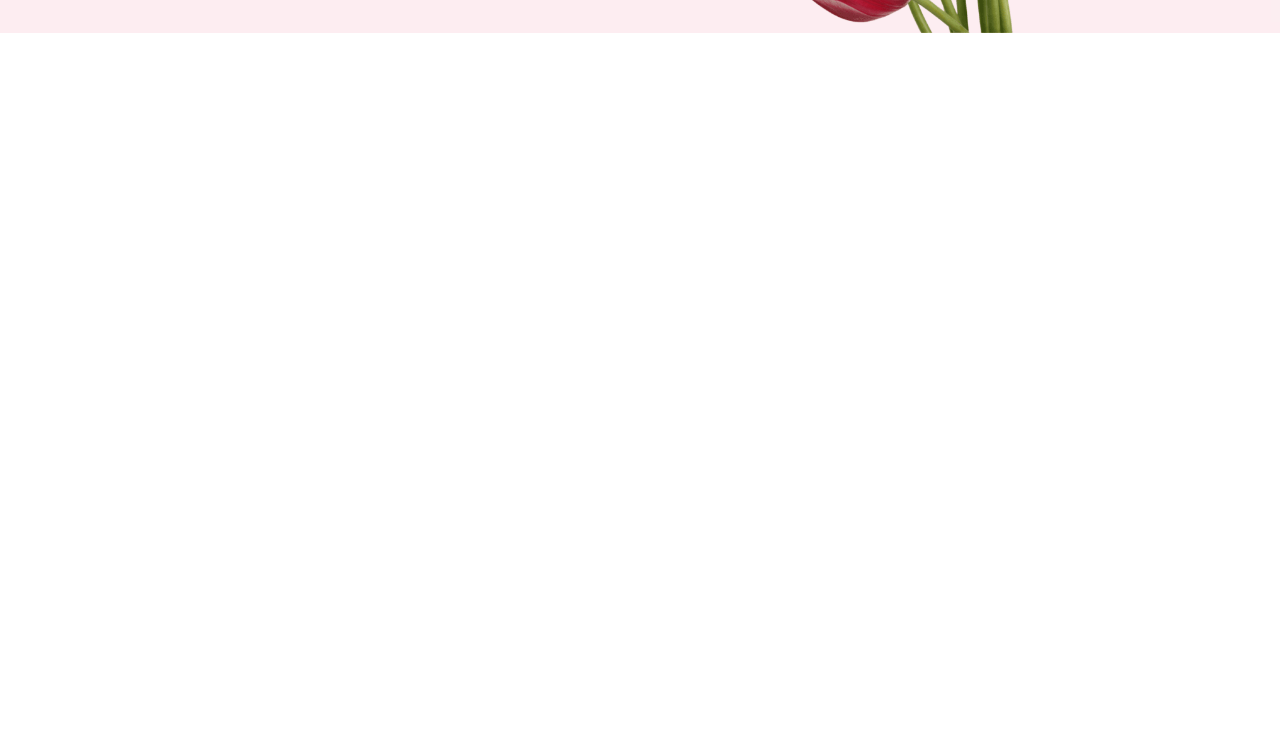
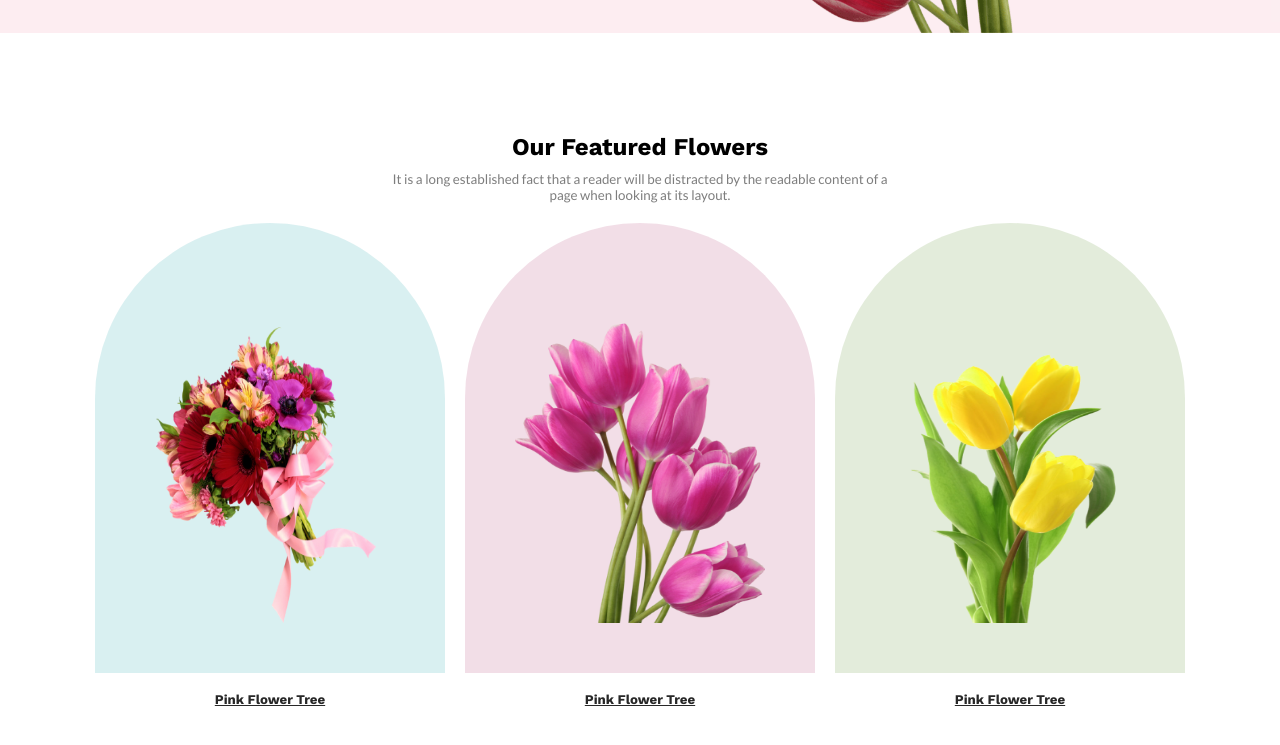
Before and after one commit to Saeedullah15/flower-shop, a plain HTML site: page index.html in a window 1280 px wide. Shown: the part 487-1232 px from the top of the page. Before the commit the page ends 800 px from the top, so only its background shows below. Drawn offline with nearby package versions, Linux system fonts and the light colour scheme; a web font is replaced by a local one.

Commit message:
featured flower section done

```diff
--- a/index.html
+++ b/index.html
@@ -15,6 +15,7 @@
 
 <body>
     <header>
+        <!-- header section -->
         <section class="header">
             <div class="half-width">
                 <div class="headings">
@@ -34,7 +35,31 @@
         </section>
     </header>
     <main>
-
+        <!-- featured flower section -->
+        <section class="f-f-section">
+            <div class="f-f-text">
+                <h2>Our Featured Flowers</h2>
+                <small class="small-text">It is a long established fact that a reader will be distracted by the readable
+                    content of a page
+                    when
+                    looking at its layout.
+                </small>
+            </div>
+            <div class="f-f-container">
+                <div class="single-featured-flower">
+                    <img class="f-f-image-1" src="images/pngwing 5.png" alt="">
+                    <h5>Pink Flower Tree</h5>
+                </div>
+                <div class="single-featured-flower">
+                    <img class="f-f-image-2" src="images/pngwing 6.png" alt="">
+                    <h5>Pink Flower Tree</h5>
+                </div>
+                <div class="single-featured-flower">
+                    <img class="f-f-image-3" src="images/pngwing 7.png" alt="">
+                    <h5>Pink Flower Tree</h5>
+                </div>
+            </div>
+        </section>
     </main>
     <footer>
 
--- a/style.css
+++ b/style.css
@@ -53,3 +53,56 @@
     padding: 20px 43px;
     color: white;
 }
+
+/* featured flower section styles */
+
+.f-f-section {
+    margin: 100px 0px;
+}
+
+.f-f-container {
+    display: flex;
+    justify-content: center;
+    align-items: center;
+    gap: 20px;
+}
+
+.single-featured-flower img {
+    width: 250px;
+    height: 300px;
+}
+
+.single-featured-flower h5 {
+    margin-top: 15px;
+    text-align: center;
+    text-decoration: underline;
+    color: #272727;
+}
+
+.f-f-text {
+    margin: 0 auto;
+    width: 500px;
+    text-align: center;
+}
+
+.f-f-text h2 {
+    margin-bottom: 10px;
+}
+
+.f-f-image-1 {
+    border-radius: 300px 300px 0px 0px;
+    background: rgba(5, 151, 160, 0.15);
+    padding: 100px 50px 50px;
+}
+
+.f-f-image-2 {
+    border-radius: 300px 300px 0px 0px;
+    background: rgba(167, 33, 98, 0.15);
+    padding: 100px 50px 50px;
+}
+
+.f-f-image-3 {
+    border-radius: 300px 300px 0px 0px;
+    background: rgba(71, 125, 17, 0.15);
+    padding: 100px 50px 50px;
+}
```
